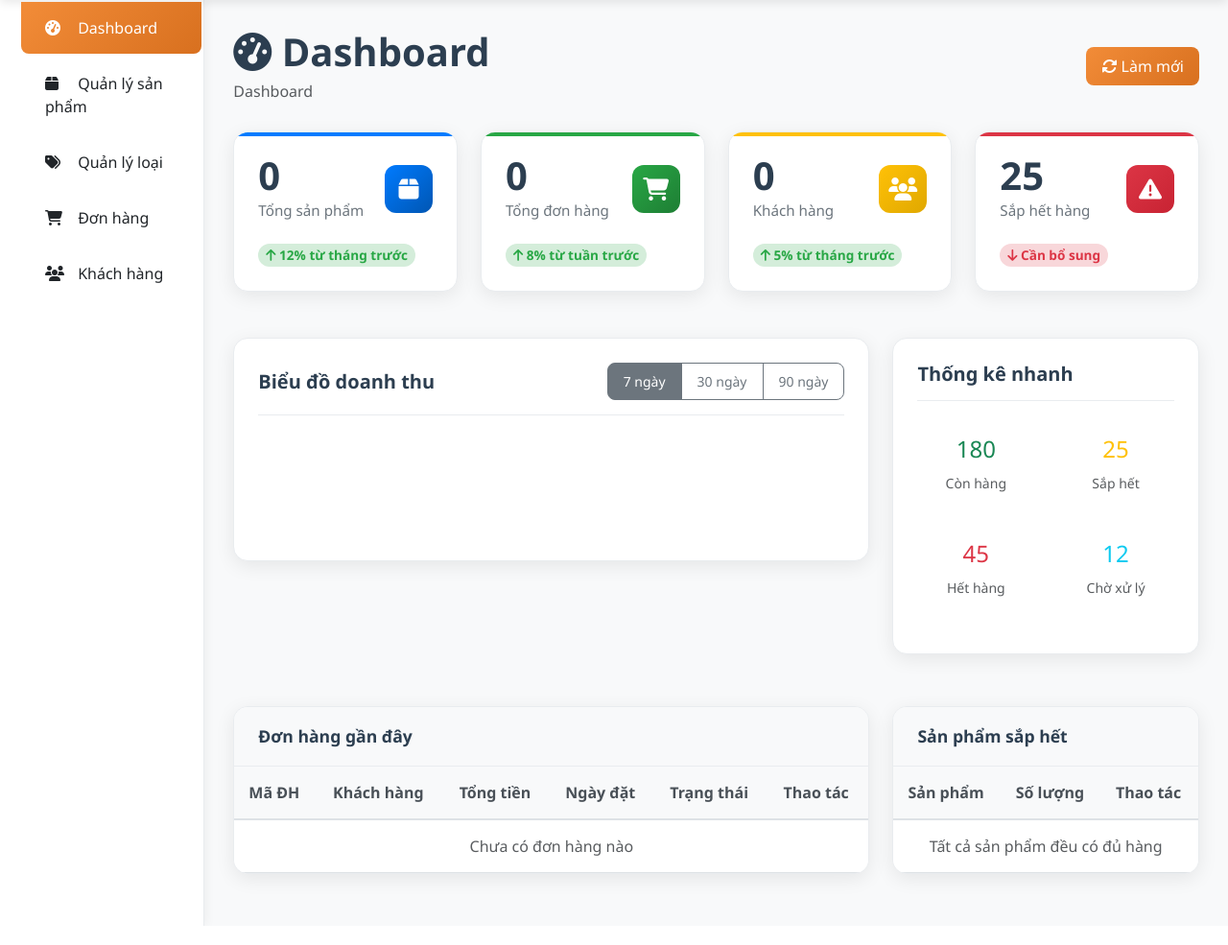
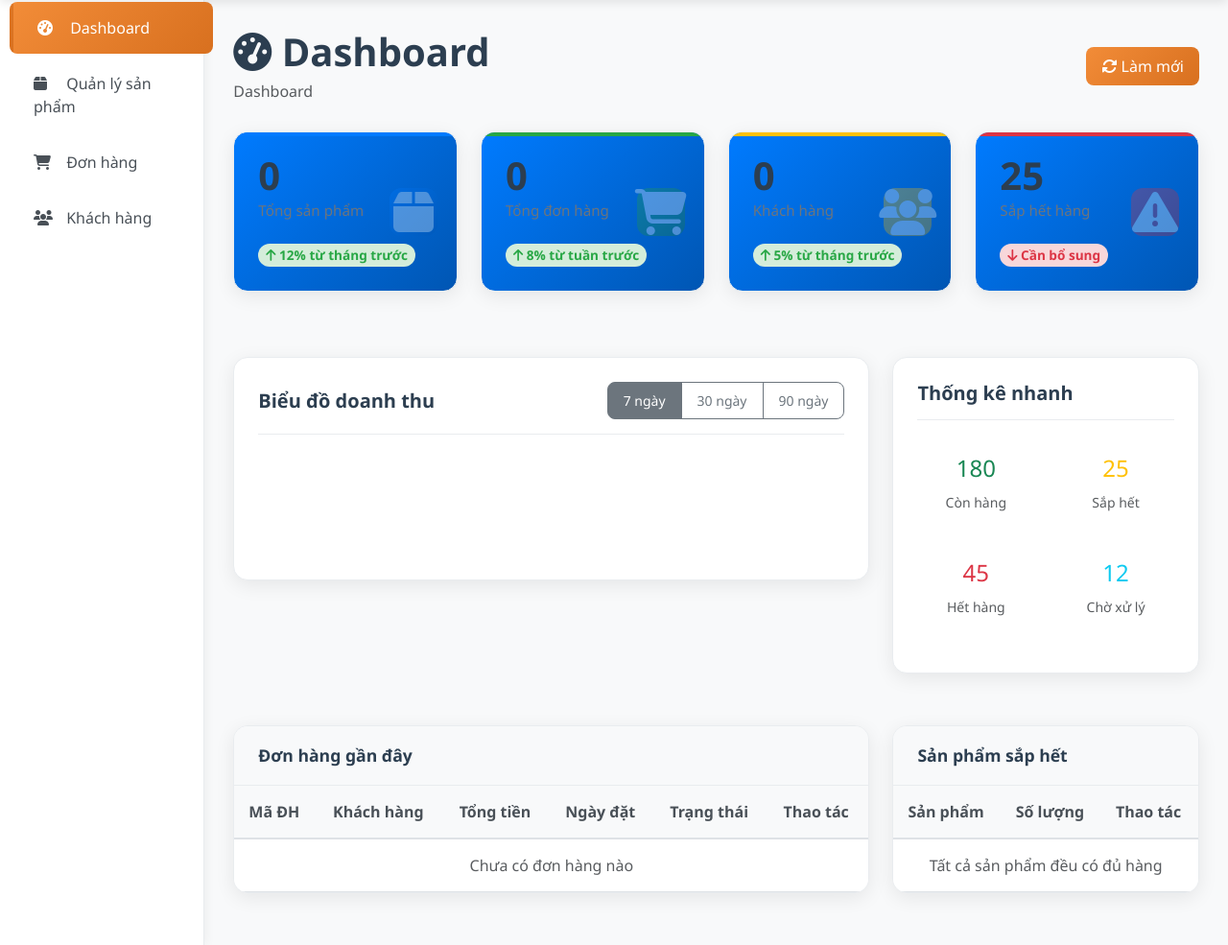
Before and after one commit to ThanhBinh369/Pet_Shop, a Flask app: template templates/dashboard.html in a window 1280 px wide. Shown: the part 56-1041 px from the top of the page at 96% size. Run offline with Flask 3, Linux system fonts and the light colour scheme; the template is opened without the code that fills it, so the values that code supplies are empty; parts of the project's set-up code (start-up, migrations or seed data) failed here and were passed over; some libraries are stand-ins or nearby versions.

Commit message:
Thay đổi 20/09/2025 00:30

```diff
--- a/static/css/admin.css
+++ b/static/css/admin.css
@@ -433,3 +433,39 @@
         height: 30px;
     }
 }
+/* Sidebar unified styling - ghi đè các style cũ */
+.sidebar {
+    background: white !important;
+    min-height: calc(100vh - 56px);
+    box-shadow: 2px 0 10px rgba(0, 0, 0, 0.05);
+    border-right: 1px solid #e9ecef;
+    padding: 0;
+}
+
+.sidebar .list-group-item {
+    background-color: transparent !important;
+    border: none;
+    color: #495057 !important; /* Màu chữ đen thay vì xám */
+    padding: 15px 25px;
+    border-radius: 0;
+    transition: all 0.3s ease;
+    margin: 2px 10px;
+    border-radius: 8px;
+}
+
+.sidebar .list-group-item:hover {
+    background-color: #f8f9fa !important;
+    color: #495057 !important;
+    transform: translateX(5px);
+}
+
+.sidebar .list-group-item.active {
+    background: linear-gradient(135deg, #f28c38, #d8701f) !important;
+    color: white !important;
+    border-color: transparent;
+}
+
+.sidebar .list-group-item i {
+    margin-right: 10px;
+    width: 20px;
+}
--- a/static/css/dashboard.css
+++ b/static/css/dashboard.css
@@ -17,36 +17,38 @@
     color: #fff3e0 !important;
 }
 
-.sidebar {
-    background: white;
-    min-height: calc(100vh - 76px);
-    box-shadow: 2px 0 10px rgba(0, 0, 0, 0.05);
-    border-right: 1px solid #e9ecef;
-}
 
-.list-group-item {
-    border: none;
-    padding: 15px 25px;
-    margin: 2px 10px;
-    border-radius: 8px;
-    transition: all 0.3s ease;
-}
 
-.list-group-item:hover {
-    background-color: #f8f9fa;
-    transform: translateX(5px);
-}
+/*.sidebar {*/
+/*    background: white;*/
+/*    min-height: calc(100vh - 76px);*/
+/*    box-shadow: 2px 0 10px rgba(0, 0, 0, 0.05);*/
+/*    border-right: 1px solid #e9ecef;*/
+/*}*/
 
-.list-group-item.active {
-    background: linear-gradient(135deg, #f28c38, #d8701f);
-    color: white;
-    border-color: transparent;
-}
+/*.list-group-item {*/
+/*    border: none;*/
+/*    padding: 15px 25px;*/
+/*    margin: 2px 10px;*/
+/*    border-radius: 8px;*/
+/*    transition: all 0.3s ease;*/
+/*}*/
 
-.list-group-item i {
-    width: 20px;
-    margin-right: 10px;
-}
+/*.list-group-item:hover {*/
+/*    background-color: #f8f9fa;*/
+/*    transform: translateX(5px);*/
+/*}*/
+
+/*.list-group-item.active {*/
+/*    background: linear-gradient(135deg, #f28c38, #d8701f);*/
+/*    color: white;*/
+/*    border-color: transparent;*/
+/*}*/
+
+/*.list-group-item i {*/
+/*    width: 20px;*/
+/*    margin-right: 10px;*/
+/*}*/
 
 .main-content {
     padding: 30px;
--- a/templates/dashboard.html
+++ b/templates/dashboard.html
@@ -7,6 +7,7 @@
     <link href="https://cdnjs.cloudflare.com/ajax/libs/bootstrap/5.3.0/css/bootstrap.min.css" rel="stylesheet">
     <link href="https://cdnjs.cloudflare.com/ajax/libs/font-awesome/6.4.0/css/all.min.css" rel="stylesheet">
     <link href="{{ url_for('static', filename='css/dashboard.css') }}" rel="stylesheet">
+    <link href="{{ url_for('static', filename='css/admin.css') }}" rel="stylesheet">
 
 </head>
 <body>
@@ -37,9 +38,6 @@
                 </a>
                 <a href="{{ url_for('admin.manage_products') }}" class="list-group-item list-group-item-action">
                     <i class="fas fa-box"></i> Quản lý sản phẩm
-                    </a>
-                    <a href="{{ url_for('admin.manage_categories') }}" class="list-group-item list-group-item-action">
-                        <i class="fas fa-tags"></i> Quản lý loại
                 </a>
                 <a href="{{ url_for('admin.manage_orders') }}" class="list-group-item list-group-item-action">
                     <i class="fas fa-shopping-cart"></i> Đơn hàng
@@ -218,7 +216,8 @@
                                             <td>{{ order.tai_khoan.Ho }} {{ order.tai_khoan.Ten }}</td>
                                             <td>{{ "{:,.0f}".format(order.TongTien) }}đ</td>
                                             <td>{{ order.NgayDat.strftime('%d/%m/%Y %H:%M') }}</td>
-                                                <td><span class="badge status-{{ order.Status }}">{{ order.Status }}</span></td>
+                                            <td><span class="badge status-{{ order.Status }}">{{ order.Status }}</span>
+                                            </td>
                                             <td>
                                                 <button class="btn btn-sm btn-outline-primary">
                                                     <i class="fas fa-eye"></i>
@@ -272,7 +271,8 @@
                                                 {% endif %}
                                             </td>
                                             <td>
-                                                    <button class="btn btn-sm btn-outline-primary" onclick="adminDashboard.editProduct({{ product.MaSanPham }})">
+                                                <button class="btn btn-sm btn-outline-primary"
+                                                        onclick="adminDashboard.editProduct({{ product.MaSanPham }})">
                                                     <i class="fas fa-edit"></i>
                                                 </button>
                                             </td>
@@ -280,7 +280,8 @@
                                     {% endfor %}
                                 {% else %}
                                     <tr>
-                                                <td colspan="3" class="text-center text-muted">Tất cả sản phẩm đều có đủ hàng</td>
+                                        <td colspan="3" class="text-center text-muted">Tất cả sản phẩm đều có đủ hàng
+                                        </td>
                                     </tr>
                                 {% endif %}
                                 </tbody>
--- a/templates/manage_product.html
+++ b/templates/manage_product.html
@@ -32,9 +32,6 @@
                 </a>
                 <a href="#" class="list-group-item list-group-item-action active">
                     <i class="fas fa-box"></i> Quản lý sản phẩm
-                </a>
-                <a href="#" class="list-group-item list-group-item-action">
-                    <i class="fas fa-tags"></i> Quản lý loại
                 </a>
                 <a href="#" class="list-group-item list-group-item-action">
                     <i class="fas fa-shopping-cart"></i> Đơn hàng
```
Lines whose indentation alone changed are shown as unchanged.
